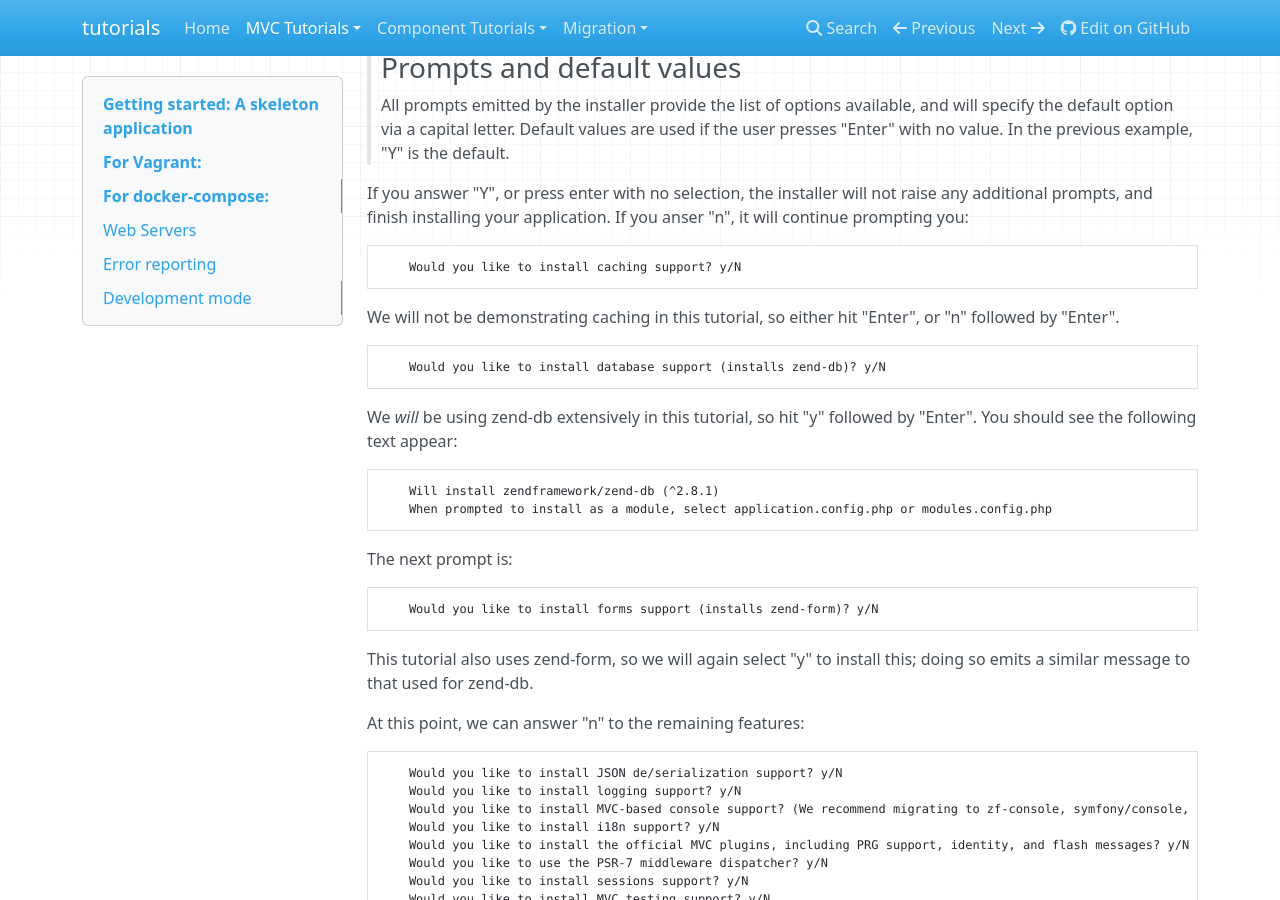
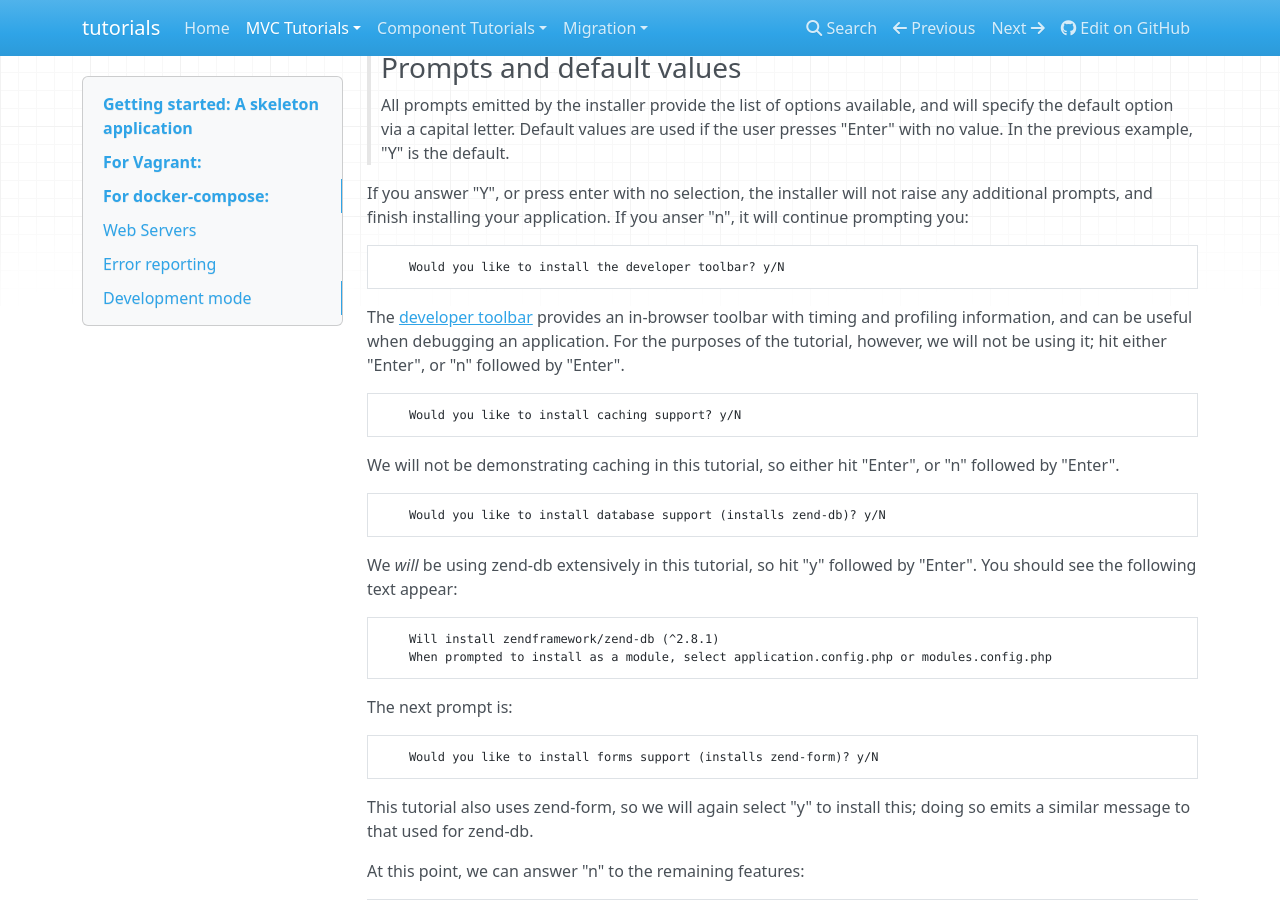
Before and after one commit to laminas/tutorials, an MkDocs documentation site: the page built from doc/book/getting-started/skeleton-application.md, in a window 1280 px wide and 900 px high, scrolled down 523 px. Built offline with MkDocs 1.6.1, drawn with Linux system fonts in a browser that asks for light colours; nearby versions of some CDN libraries; old or Windows-style settings are respelled for this version of MkDocs.

Commit message:
Added information about zend-developer-tools in install section
Since it was added, the narrative about using the installer must be present.

````diff
--- a/doc/book/getting-started/skeleton-application.md
+++ b/doc/book/getting-started/skeleton-application.md
@@ -38,12 +38,20 @@ raise any additional prompts, and finish installing your application. If you
 anser "n", it will continue prompting you:
 
 ```text
+    Would you like to install the developer toolbar? y/N
+```
+
+The [developer toolbar](https://github.com/zendframework/ZendDeveloperTools)
+provides an in-browser toolbar with timing and profiling information, and can be
+useful when debugging an application. For the purposes of the tutorial, however,
+we will not be using it; hit either "Enter", or "n" followed by "Enter".
+
+```text
     Would you like to install caching support? y/N
 ```
 
 We will not be demonstrating caching in this tutorial, so either hit "Enter", or
 "n" followed by "Enter".
-
 
 ```text
     Would you like to install database support (installs zend-db)? y/N
````
